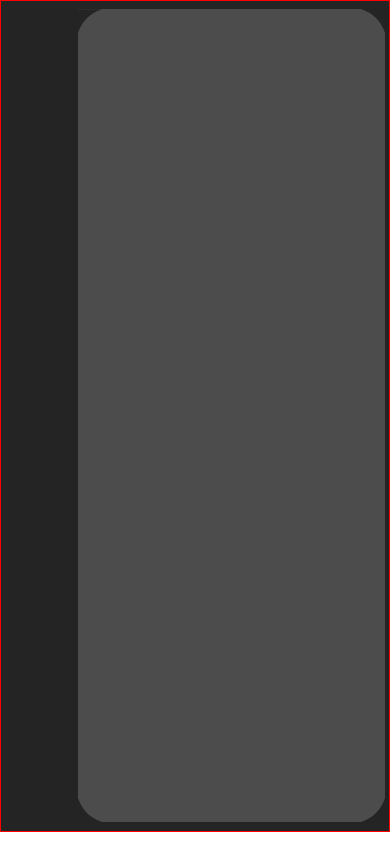
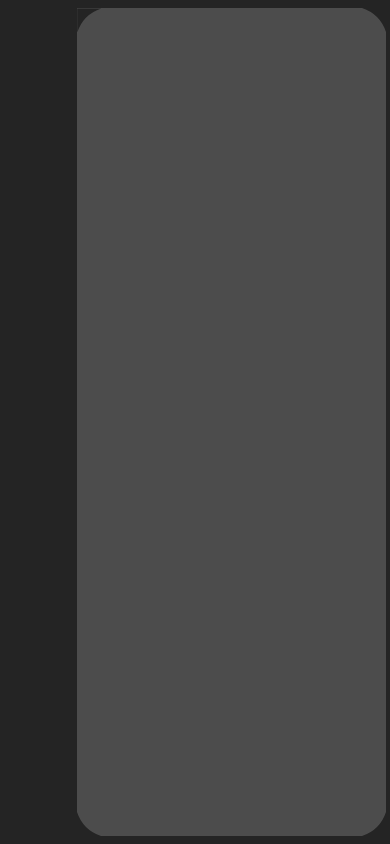
Before and after one commit to hellsing2030/PomoChat---Frontend, a React (Vite) app: page / in a window 390 px wide. Built offline with nearby package versions, Linux system fonts and the light colour scheme.

Commit message:
fix responsive page

```diff
--- a/src/assets/overlay/Overlay.css
+++ b/src/assets/overlay/Overlay.css
@@ -3,7 +3,6 @@
     width: 100%;
     height: 100%;
     flex-wrap: nowrap;
-    border: 1px solid red;
     background: rgba(39, 39, 39, 0.829);
 }
 
--- a/src/index.css
+++ b/src/index.css
@@ -1,7 +1,7 @@
 body{
-  width: calc(100% - 2px);
-  height: 98.3vh;
-  max-height: 98.3vh;
+  width: 100%;
+  height: 100vh;
+  max-height: 100vh;
   display: flex;
   flex-wrap: nowrap;
   padding: 0;
@@ -9,5 +9,5 @@ body{
 }
 #root {
  width: 100%;
- height: 100%;
+ height: 100vh
 }
```
